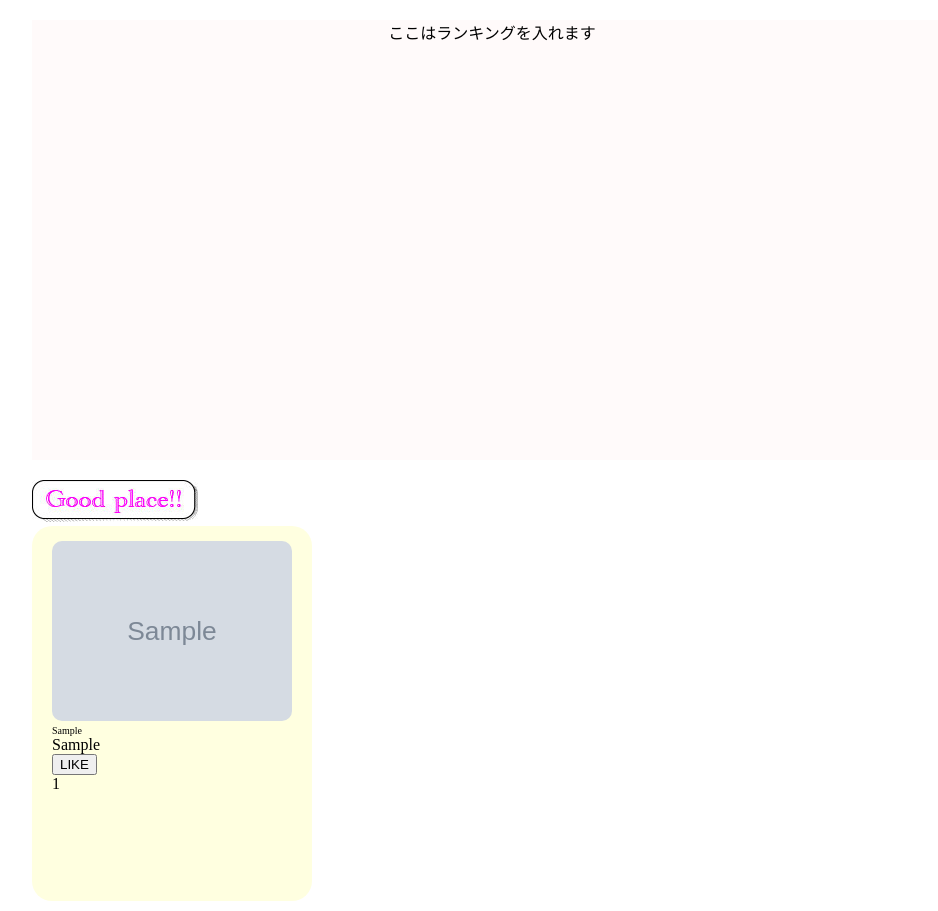
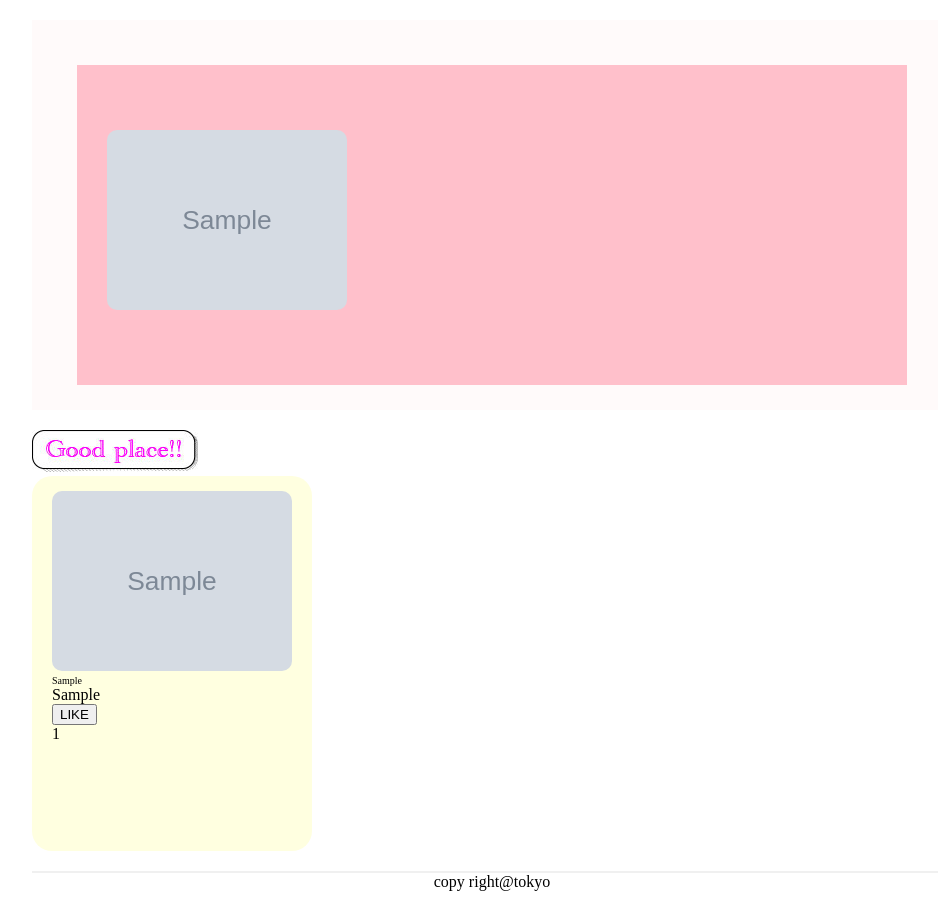
Before and after one commit to Kadowaki-Miho/japan, a Rails app: page / in a window 1280 px wide. Shown: the part 82-993 px from the top of the page, without its empty margins (148-1086 px from the left). Run offline with Rails 7, Linux system fonts and the light colour scheme; tables that the repository leaves empty hold one stand-in row (Sample ...); some libraries are stand-ins or nearby versions.

Commit message:
ランキング実装

```diff
--- a/app/assets/stylesheets/application.css
+++ b/app/assets/stylesheets/application.css
@@ -7,13 +7,42 @@ p{
   padding: 0;
 }
 
-
-
 .rank-contents{
-  height: 440px;
+  height: 300px;
   text-align: center;
   margin-bottom: 20px;
   background-color:#fffafa;
+  padding: 45px;
+}
+
+.rank-contents p{
+  margin:0;
+  float: left;
+}
+
+.rank-contents ul{
+  list-style: none;
+  padding:0;
+  margin:0;
+  text-align: right;
+}
+
+.rank-contents ul li{
+  float:left;
+  margin: 45px 10px;
+}
+
+.rank-contents img{
+  max-width: 240px;
+  max-height: 300px;
+  text-align: center;
+  border-radius: 10px;
+}
+
+.rank-3contents{
+  background-color: pink;
+  padding: 20px;
+  height: 280px;
 }
 
 /*header*/
@@ -61,7 +90,6 @@ p{
 
 .navi-area ul li{
   display: inline-block;
-
   margin: 12px 20px 0 0;
   padding: 12px;
   border-left:solid 1px #f0f0f0;
--- a/app/controllers/japans_controller.rb
+++ b/app/controllers/japans_controller.rb
@@ -1,10 +1,15 @@
 class JapansController < ApplicationController
 
 before_action :authenticate_user!, only:[:new,:create]
+before_action :show
 # after_action :after_create_image, only:[:create]
-
   def index
    @tweets = Tweet.order("created_at DESC")
+  end
+
+  def show
+    rank = Like.group(:tweet_id).order('count_tweet_id DESC').limit(3).count(:tweet_id).keys
+    @rank = rank.map{|tweet_id| Tweet.find(tweet_id)}
   end
 
   def new
--- a/app/views/japans/index.html.erb
+++ b/app/views/japans/index.html.erb
@@ -1,5 +1,11 @@
 <div class="rank-contents">
-  <p>ここはランキングを入れます</p>
+  <div class="rank-3contents">
+    <% @rank.each_with_index do |rank, i| %>
+      <ul>
+        <li><img src="<%= rank.images[0].image %>" ></li>
+      </ul>
+    <% end %>
+  </div>
 </div>
 
 <div class="main_box">
```
